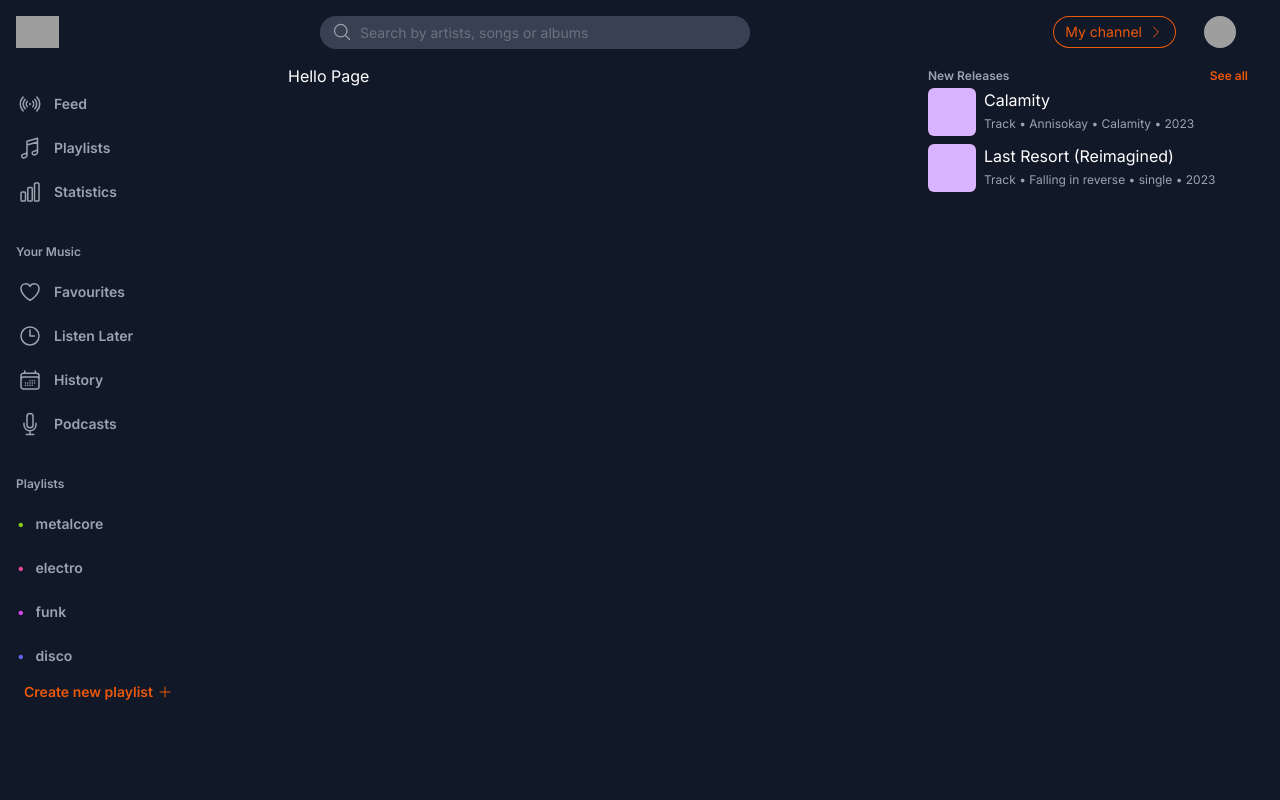
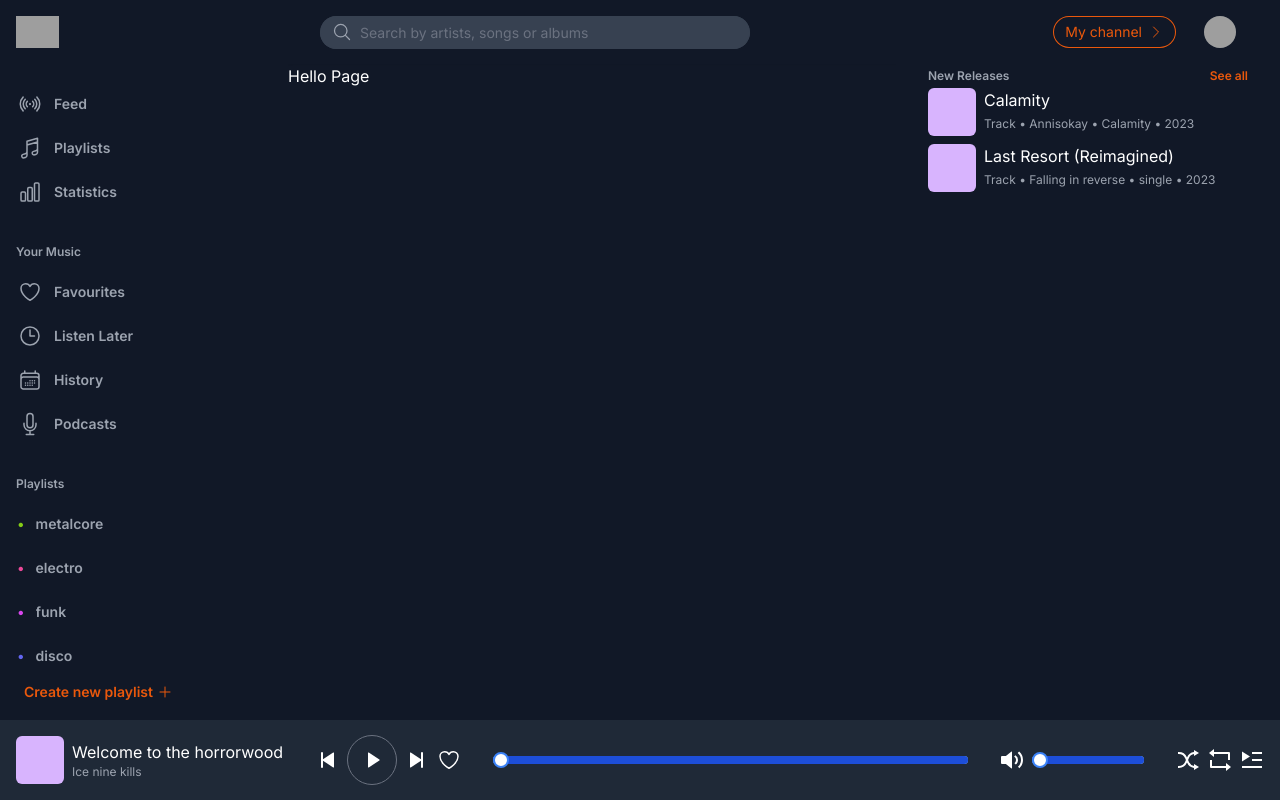
Before and after one commit to LobeM/melo, a Next.js app: page / in a window 1280 px wide. Built offline with nearby package versions, Linux system fonts and the light colour scheme; grey boxes are pictures that could not be loaded.

Commit message:
added a bottom player

```diff
--- a/package.json
+++ b/package.json
@@ -15,6 +15,7 @@
     "next": "14.0.3",
     "react": "^18",
     "react-dom": "^18",
+    "react-icons": "^4.12.0",
     "zod": "^3.22.4"
   },
   "devDependencies": {
--- a/src/app/_components/Aside.tsx
+++ b/src/app/_components/Aside.tsx
@@ -5,7 +5,7 @@ import NewReleaseListItem from './listItems/NewReleaseListItem';
 
 export default function Aside() {
   return (
-    <aside className='bg-gray-900 px-4 lg:px-8 lg:fixed lg:bottom-0 lg:right-0 lg:top-16 lg:w-96 lg:overflow-y-auto'>
+    <aside className='bg-gray-900 px-4 lg:px-8 lg:fixed lg:bottom-20 lg:right-0 lg:top-16 lg:w-96 lg:overflow-y-auto'>
       {/* New Realeases */}
       <section>
         <div className='flex justify-between'>
--- a/src/app/_components/Sidebar.tsx
+++ b/src/app/_components/Sidebar.tsx
@@ -34,7 +34,7 @@ const music: NavigationItem[] = [
 
 export default function Sidebar() {
   return (
-    <div className='bg-gray-900 hidden xl:fixed xs:inset-y-0 xl:top-0 xl:bottom-0 xl:z-50 xl:flex xl:w-72 xl:flex-col gap-y-5 overflow-y-auto no-scrollbar '>
+    <div className='bg-gray-900 hidden xl:fixed xs:inset-y-0 xl:top-0 xl:bottom-20 xl:z-40 xl:flex xl:w-72 xl:flex-col gap-y-5 overflow-y-auto no-scrollbar '>
       <div className='flex h-16 shrink-0 items-center p-4'>
         <img
           className='h-8 w-auto'
--- /dev/null
+++ b/src/app/_components/player/BottomPlayer.tsx
@@ -0,0 +1,110 @@
+'use client';
+
+import {
+  RiPlayFill,
+  RiPlayList2Fill,
+  RiRepeatFill,
+  RiShuffleFill,
+  RiSkipBackFill,
+  RiSkipForwardFill,
+  RiVolumeUpFill,
+} from 'react-icons/ri';
+import React, { useState } from 'react';
+import { HeartIcon } from '@heroicons/react/24/outline';
+
+const BottomPlayer = () => {
+  const [isDragging, setIsDragging] = useState<boolean>(false);
+
+  const handleMouseDown = (event: MouseEvent<HTMLDivElement>) => {
+    setIsDragging(true);
+    handleDrag(event);
+  };
+
+  const handleMouseUp = () => {
+    setIsDragging(false);
+  };
+
+  const handleDrag = (event: MouseEvent<HTMLDivElement>) => {
+    const progressBar = document.getElementById('progress-bar')!;
+    const progressBarRect = progressBar.getBoundingClientRect();
+    const newPosition =
+      ((event.clientX - progressBarRect.left) / progressBarRect.width) * 100;
+
+    // Ensure the position is within the valid range (0 to 100)
+    const newPositionClamped = Math.max(0, Math.min(100, newPosition));
+
+    progressBar.querySelector<HTMLDivElement>(
+      '.bg-blue-700'
+    )!.style.width = `${newPositionClamped}%`;
+    progressBar.querySelector<HTMLDivElement>(
+      '.absolute'
+    )!.style.left = `${newPositionClamped}%`;
+  };
+
+  return (
+    <div className='absolute bottom-0 left-0 right-0 flex items-center space-x-8 h-20 shrink-0 bg-gray-800 px-4 py-2 z-50'>
+      {/* Now Playing */}
+      <div className='flex items-center space-x-2'>
+        <div className='flex-none w-12 h-12 bg-purple-300 rounded-md'></div>
+        <div>
+          <h4>Welcome to the horrorwood</h4>
+          <p className='text-xs text-gray-400'>Ice nine kills</p>
+        </div>
+      </div>
+      {/* Playback Controls */}
+      <div className='flex items-center space-x-2'>
+        <button>
+          <RiSkipBackFill className='h-6 w-6' />
+        </button>
+        <button className='flex items-center rounded-full border border-gray-500 p-3'>
+          <RiPlayFill className='h-6 w-6' />
+        </button>
+        <button>
+          <RiSkipForwardFill className='h-6 w-6' />
+        </button>
+        <button>
+          <HeartIcon className='h-6 w-6' />
+        </button>
+      </div>
+      {/* Progress Bar */}
+      <div className='flex flex-1 items-center'>
+        <div className='w-full bg-gray-300 rounded-full'>
+          <div
+            id='progress-bar'
+            className='h-2 bg-blue-500 rounded-full relative draggable'
+            onMouseDown={handleMouseDown}
+          >
+            <div className='h-full bg-blue-700 rounded-full'></div>
+            <div className='w-4 h-4 bg-white border-2 border-blue-500 rounded-full absolute top-1/2 transform -translate-y-1/2'></div>
+          </div>
+        </div>
+      </div>
+      {/* Volume rocker */}
+      <div className='flex items-center space-x-2'>
+        <button>
+          <RiVolumeUpFill className='h-6 w-6' />
+        </button>
+        <div className='w-28 bg-gray-300 rounded-full'>
+          <div className='h-2 bg-blue-500 rounded-full relative draggable'>
+            <div className='h-full bg-blue-700 rounded-full'></div>
+            <div className='w-4 h-4 bg-white border-2 border-blue-500 rounded-full absolute top-1/2 transform -translate-y-1/2'></div>
+          </div>
+        </div>
+      </div>
+      {/* Playlist Controls */}
+      <div className='flex items-center space-x-2'>
+        <button>
+          <RiShuffleFill className='h-6 w-6' />
+        </button>
+        <button>
+          <RiRepeatFill className='h-6 w-6' />
+        </button>
+        <button>
+          <RiPlayList2Fill className='h-6 w-6' />
+        </button>
+      </div>
+    </div>
+  );
+};
+
+export default BottomPlayer;
--- a/src/app/layout.tsx
+++ b/src/app/layout.tsx
@@ -4,6 +4,7 @@ import './globals.css';
 import Sidebar from '@/app/_components/Sidebar';
 import Header from '@/app/_components/Header';
 import Aside from '@/app/_components/Aside';
+import BottomPlayer from './_components/player/BottomPlayer';
 
 const inter = Inter({ subsets: ['latin'] });
 
@@ -28,6 +29,7 @@ export default function RootLayout({
           <main className='lg:pr-98'>{children}</main>
           <Aside />
         </div>
+        <BottomPlayer />
       </body>
     </html>
   );
```
Also changed, not shown: 1 other file (tests, documents, lock files or other folders).
